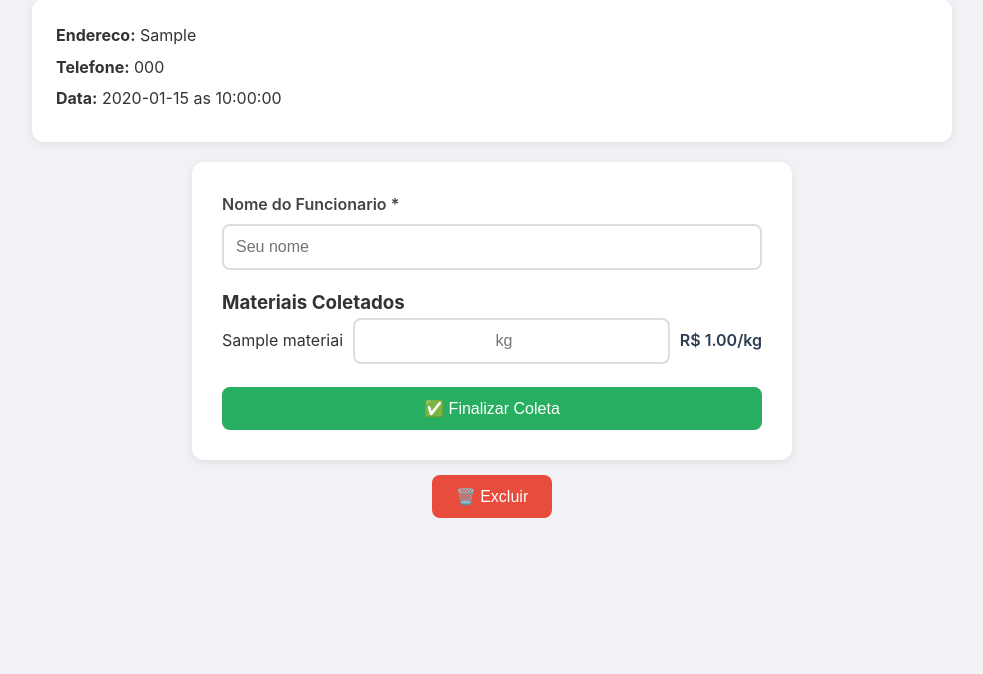
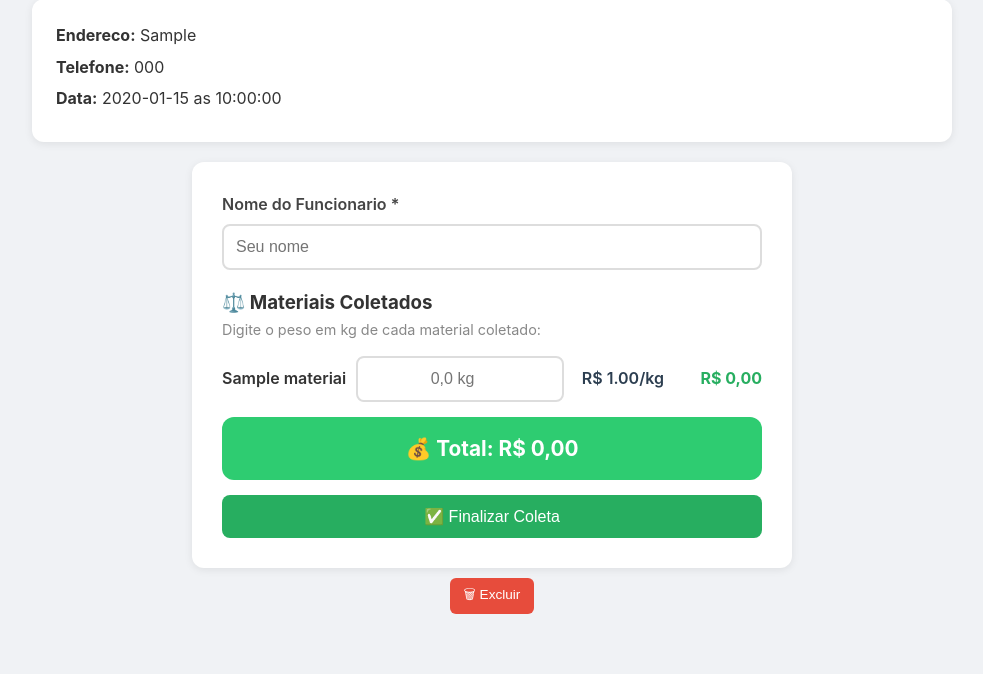
Before and after one commit to lrdj123/sistema-coleta, a Flask app: page /funcionario/coleta/1 in a window 1280 px wide. Shown: the part 167-841 px from the top of the page, without its empty margins (148-1131 px from the left). Before the commit the page ends 685 px from the top, so only its background shows below. Run offline with Flask 2, Linux system fonts and the light colour scheme; tables that the repository leaves empty hold one stand-in row (values such as "Sample post").

Commit message:
Add live calculator

```diff
--- a/templates/funcionario/coleta.html
+++ b/templates/funcionario/coleta.html
@@ -1,23 +1,30 @@
 <!DOCTYPE html>
 <html lang="pt-BR"><head><meta charset="UTF-8"><meta name="viewport" content="width=device-width, initial-scale=1.0">
-<title>Registrar Coleta - JF Sucata</title><link rel="icon" type="image/svg+xml" href="/static/favicon.svg">
-    <link rel="apple-touch-icon" href="/static/favicon.svg">
-    <link rel="manifest" href="/static/manifest.json">
-    <meta name="apple-mobile-web-app-capable" content="yes">
-    <meta name="apple-mobile-web-app-title" content="JF Sucata">
-    <meta name="theme-color" content="#2ecc71">
-    <link rel="stylesheet" href="/static/css/style.css"></head>
+<title>Registrar Coleta - JF Sucata</title>
+<link rel="icon" type="image/svg+xml" href="/static/favicon.svg">
+<link rel="apple-touch-icon" href="/static/favicon.svg">
+<link rel="manifest" href="/static/manifest.json">
+<meta name="apple-mobile-web-app-capable" content="yes">
+<meta name="apple-mobile-web-app-title" content="JF Sucata">
+<meta name="theme-color" content="#2ecc71">
+<link rel="stylesheet" href="/static/css/style.css">
+<style>.vl{font-weight:700;color:#27ae60;min-width:80px;text-align:right;}.tg{background:#2ecc71;color:white;padding:15px 20px;border-radius:12px;text-align:center;font-size:1.3em;font-weight:700;margin-top:15px;}</style>
+<script>function calc(){var p={};{% for m in materiais %}p[{{ m.id }}]={{ m.preco_kg }};{% endfor %}var t=0,q=document.querySelectorAll("input[name='quantidade[]']"),v=document.querySelectorAll(".vl");q.forEach(function(e,i){var id=document.getElementsByName('material_id[]')[i].value,kg=parseFloat(e.value)||0,val=kg*(p[id]||0);v[i].textContent='R$ '+val.toFixed(2);t+=val;});document.getElementById('tg').textContent='R$ '+t.toFixed(2);}</script></head>
 <body><div class="container">
 <header><a href="/funcionario" class="btn-voltar">← Voltar</a><h1>🔄 Registrar Coleta</h1><p>Cliente: <strong>{{ agendamento.nome }}</strong></p></header>
 <div class="card-info"><p><strong>Endereco:</strong> {{ agendamento.endereco }}</p><p><strong>Telefone:</strong> {{ agendamento.telefone }}</p><p><strong>Data:</strong> {{ agendamento.data_coleta }} as {{ agendamento.horario }}</p></div>
 <form method="POST" class="form">
 <div class="form-group"><label>Nome do Funcionario *</label><input type="text" name="funcionario" required placeholder="Seu nome"></div>
-<h3>Materiais Coletados</h3><div id="materiais">
-{% for m in materiais %}<div class="form-inline" style="margin-bottom:8px;">
-<label style="min-width:100px;">{{ m.nome }}</label>
+<h3>⚖️ Materiais Coletados</h3>
+<p style="color:#888;font-size:0.9em;margin-bottom:15px;">Digite o peso em kg de cada material coletado:</p>
+{% for m in materiais %}<div class="form-inline" style="margin-bottom:10px;align-items:center;">
+<label style="min-width:110px;font-weight:600;">{{ m.nome }}</label>
 <input type="hidden" name="material_id[]" value="{{ m.id }}">
-<input type="number" name="quantidade[]" class="input-kg" step="0.1" min="0" placeholder="kg" value="">
-<span class="preco-kg">R$ {{ "%.2f"|format(m.preco_kg) }}/kg</span></div>{% endfor %}</div>
+<input type="number" name="quantidade[]" class="input-kg" step="0.1" min="0" placeholder="0,0 kg" value="" onkeyup="calc()" onchange="calc()">
+<span class="preco-kg" style="margin:0 8px;">R$ {{ "%.2f"|format(m.preco_kg) }}/kg</span>
+<span class="vl" id="v{{ m.id }}">R$ 0,00</span>
+</div>{% endfor %}
+<div class="tg">💰 Total: <span id="tg">R$ 0,00</span></div>
 <button type="submit" class="btn btn-full btn-success">✅ Finalizar Coleta</button></form>
-<form action="/funcionario/excluir/{{ agendamento.id }}" method="POST" style="margin-top:15px;text-align:center;">
-<button type="submit" class="btn btn-danger" onclick="return confirm('Excluir este agendamento?')">🗑️ Excluir</button></form></div></body></html>
+<form action="/funcionario/excluir/{{ agendamento.id }}" method="POST" style="margin-top:10px;text-align:center;">
+<button type="submit" class="btn-sm btn-danger" onclick="return confirm('Excluir este agendamento?')">🗑 Excluir</button></form></div></body></html>
```
